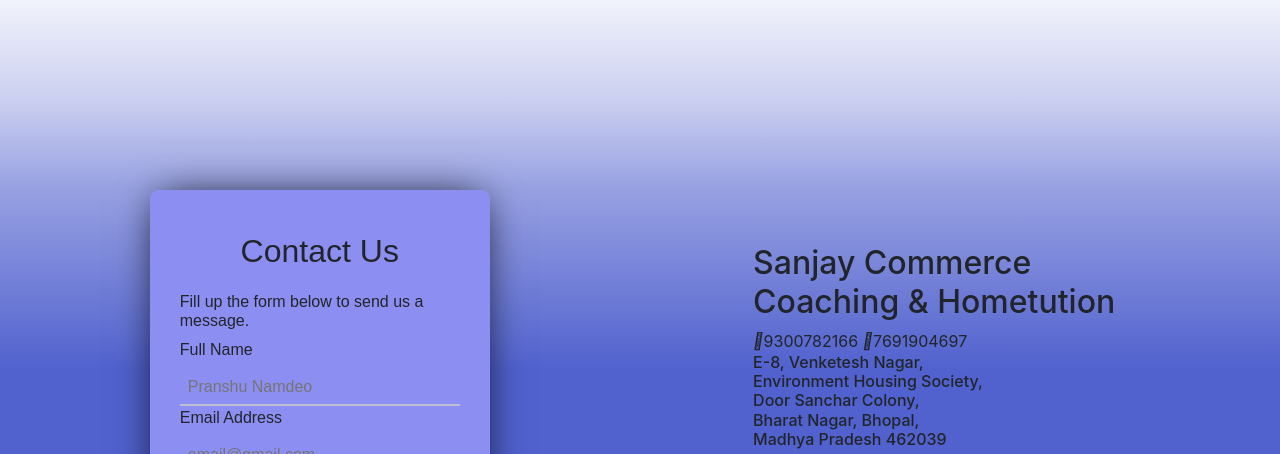
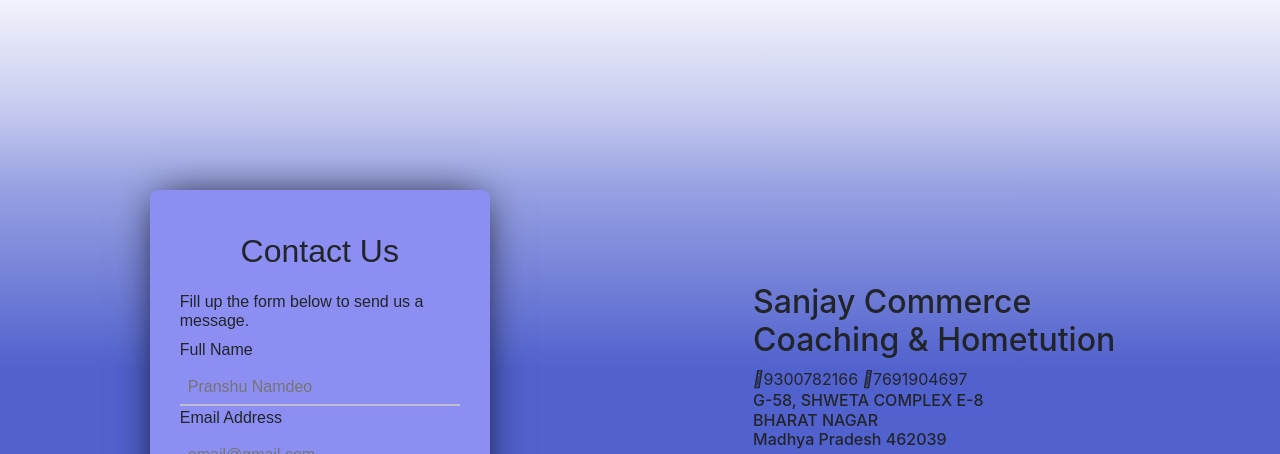
Before and after one commit to namdpran8/caoching, a plain HTML site: page index.html in a window 1280 px wide. Shown: the part 1872-2326 px from the top of the page. Drawn offline with nearby package versions, Linux system fonts and the light colour scheme; a script that the page names is missing; a web font is replaced by a local one.

Commit message:
updated adress

```diff
--- a/index.html
+++ b/index.html
@@ -170,7 +170,8 @@
        <div class="col col1">
          <h2>Sanjay Commerce  <br>Coaching & Hometution</h2>
          <a herf =tel:9300782166><i class="fa-solid fa-phone"></i>9300782166   </a><a herf =tel:7691904697><i class="fa-solid fa-phone"></i>7691904697</a>
-         <h6>E-8, Venketesh Nagar, <br> Environment Housing Society, <br> Door Sanchar Colony, <br> Bharat Nagar, Bhopal, <br> Madhya Pradesh 462039</h6>
+         <h6>G-58, SHWETA
+          COMPLEX E-8<br> BHARAT NAGAR<br> Madhya Pradesh 462039</h6>
          <div class=map>
         <iframe src="https://www.google.com/maps/embed?pb=!1m18!1m12!1m3!1d3667.3246224170534!2d77.43188377532643!3d23.194837409877696!2m3!1f0!2f0!3f0!3m2!1i1024!2i768!4f13.1!3m3!1m2!1s0x397c4354c86129f7%3A0x7944ae6b4f558411!2sSanjay%20Commerce%20Classes!5e0!3m2!1sen!2sin!4v1721481607395!5m2!1sen!2sin"   allowfullscreen="" loading="lazy" referrerpolicy="no-referrer-when-downgrade"></iframe>
        </div>
```
